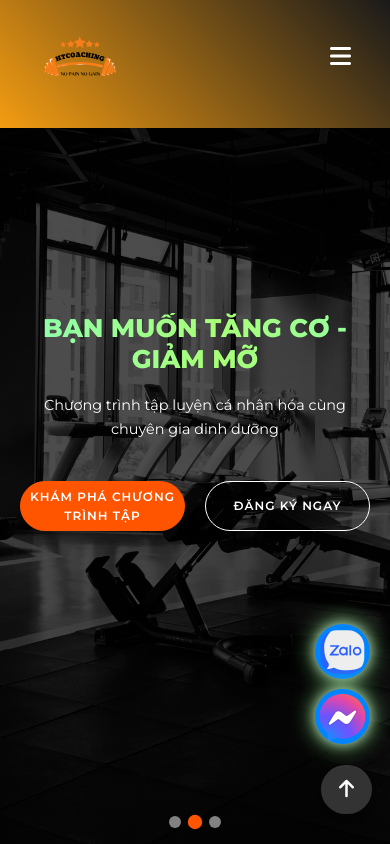
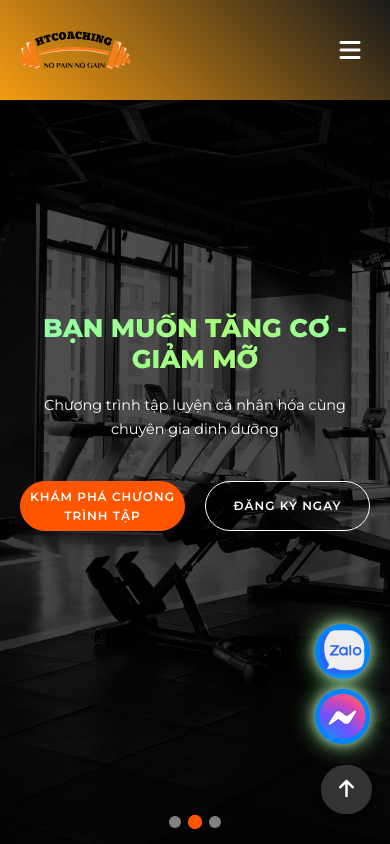
Before and after one commit to ThienAress/htcoaching, a React (Vite) app in the folder my-create-app/: page / in a window 390 px wide. Shown: the top 844 px of the page. Built offline with nearby package versions, Linux system fonts and the light colour scheme.

Commit message:
fix logo done

```diff
--- a/my-create-app/src/components/Header/Header.css
+++ b/my-create-app/src/components/Header/Header.css
@@ -1,4 +1,3 @@
-/* Header */
 .header {
   position: fixed;
   top: 0;
@@ -6,6 +5,8 @@
   z-index: 1000;
   background: linear-gradient(45deg, #f39c12, #1a1a1a);
   transition: 0.3s ease;
+  height: 100px;
+  overflow-x: hidden;
 }
 
 .header.scrolled {
@@ -15,15 +16,28 @@
 }
 
 .header .container {
+  height: 100%;
   display: flex;
   justify-content: space-between;
   align-items: center;
   padding: 0 20px;
+  overflow-x: hidden;
+  box-sizing: border-box;
+}
+
+.logo {
+  overflow: hidden;
 }
 
 .logo img {
-  height: 120px;
-  width: auto;
+  height: 60px;
+  max-width: 100%;
+  object-fit: contain;
+  display: block;
+}
+
+.navbar {
+  display: flex;
 }
 
 .navbar ul {
--- a/my-create-app/src/components/Header/Header.jsx
+++ b/my-create-app/src/components/Header/Header.jsx
@@ -1,4 +1,5 @@
 import { useState, useEffect } from "react";
+
 import "./Header.css";
 
 function Header() {
@@ -25,7 +26,7 @@ function Header() {
     <header className="header">
       <div className="container">
         <a href="#" className="logo">
-          <img src="/images/logo.svg" alt="HTCOACHING Logo" />
+          <img src="./images/logo.svg" alt="htcoaching logo" />
         </a>
         <nav className={`navbar ${menuOpen ? "active" : ""}`}>
           <ul>
@@ -75,6 +76,8 @@ function Header() {
           <i className="fas fa-bars"></i>
         </div>
       </div>
+
+      <div></div>
     </header>
   );
 }
--- a/my-create-app/src/styles/reset.css
+++ b/my-create-app/src/styles/reset.css
@@ -13,6 +13,10 @@ body {
   line-height: 1.6;
   color: var(--dark-color);
   background-color: var(--white-color);
+}
+
+html,
+body {
   overflow-x: hidden;
 }
 
@@ -25,7 +29,7 @@ ul {
   list-style: none;
 }
 
-img {
+/* img {
   max-width: 100%;
   height: auto;
-}
+} */
--- a/my-create-app/src/styles/responsive.css
+++ b/my-create-app/src/styles/responsive.css
@@ -1,5 +1,9 @@
 /* =============== SMALL MOBILE (0-480px) =============== */
 @media (max-width: 480px) {
+  .logo img {
+    height: 40px;
+  }
+
   .stat-number {
     font-size: 1.5rem;
   }
@@ -47,12 +51,13 @@
   .navbar {
     display: none;
     position: fixed;
-    top: 97px;
+    top: 100px;
     left: 0;
-    width: 100%;
+    width: 100vw;
     background: linear-gradient(to bottom, #f39c12, #1a1a1a);
     padding: 20px 0;
     z-index: 999;
+    overflow-x: hidden;
   }
 
   .navbar.active {
@@ -61,19 +66,24 @@
 
   .navbar ul {
     flex-direction: column;
-    padding: 0 10px;
+    padding: 0 15px;
   }
 
   .menu-toggle {
     display: flex;
     width: 40px;
     height: 40px;
+    justify-content: center;
+    align-items: center;
   }
 
   .nav-cta {
     display: none;
   }
 
+  .logo img {
+    height: 40px;
+  }
   /* Hero section */
   .hero .btn {
     display: flex;
@@ -253,7 +263,10 @@
 
   .navbar ul li a {
     font-size: 0.6rem;
-    font-weight: 600;
+  }
+
+  .logo img {
+    height: 50px;
   }
 
   .about .container {
@@ -321,6 +334,14 @@
     display: none;
   }
 
+  .logo img {
+    height: 55px;
+  }
+
+  .navbar ul li a {
+    font-size: 0.9rem;
+  }
+
   .about .container {
     flex-direction: column;
   }
```
Also changed, not shown: my-create-app/public/images/logo.svg.
